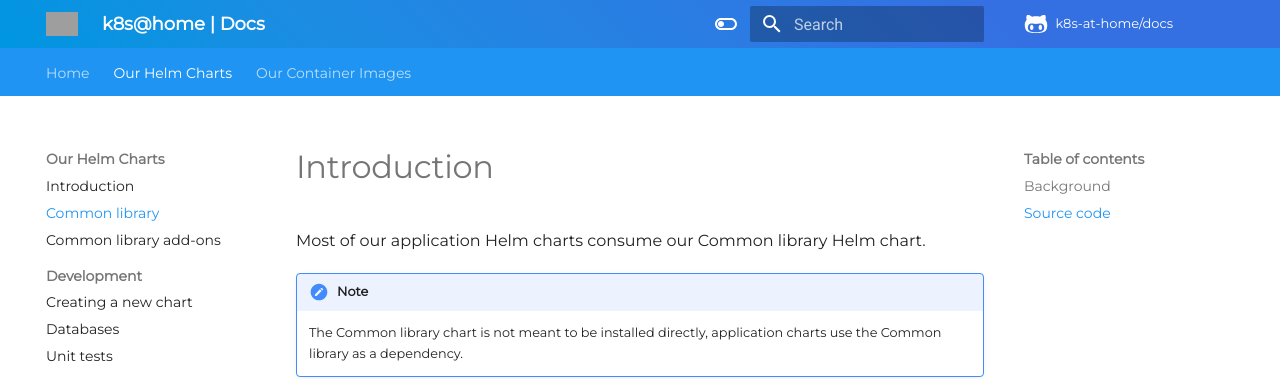
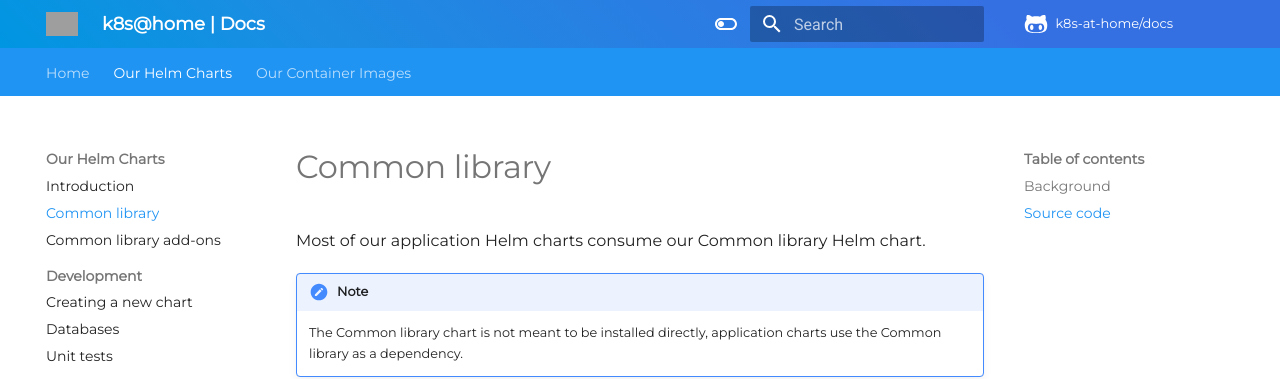
Before and after one commit to nicholaswilde/docs, an MkDocs documentation site: the page built from docs/our-helm-charts/common-library.md, in a window 1280 px wide and 1151 px high. Shown: the top 379 px of the window. Built offline with MkDocs 1.6.1 and Material for MkDocs 9.7.7, drawn with Linux system fonts in a browser that asks for light colours; comment, search, counter and statistics services are not loaded; grey boxes are pictures that could not be loaded.

Commit message:
Changed header to match TOC
Signed-off-by: Nicholas Wilde <ncwilde43@gmail.com>

```diff
--- a/docs/our-helm-charts/common-library.md
+++ b/docs/our-helm-charts/common-library.md
@@ -1,4 +1,4 @@
-# Introduction
+# Common library
 
 Most of our application Helm charts consume our Common library Helm chart.
 
```
